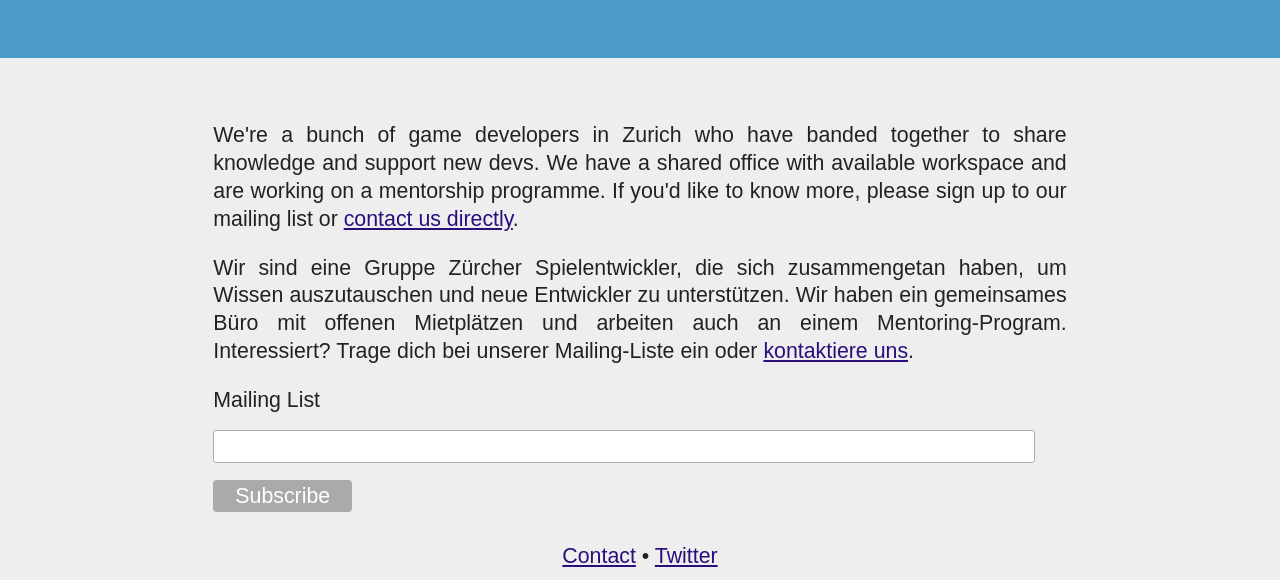
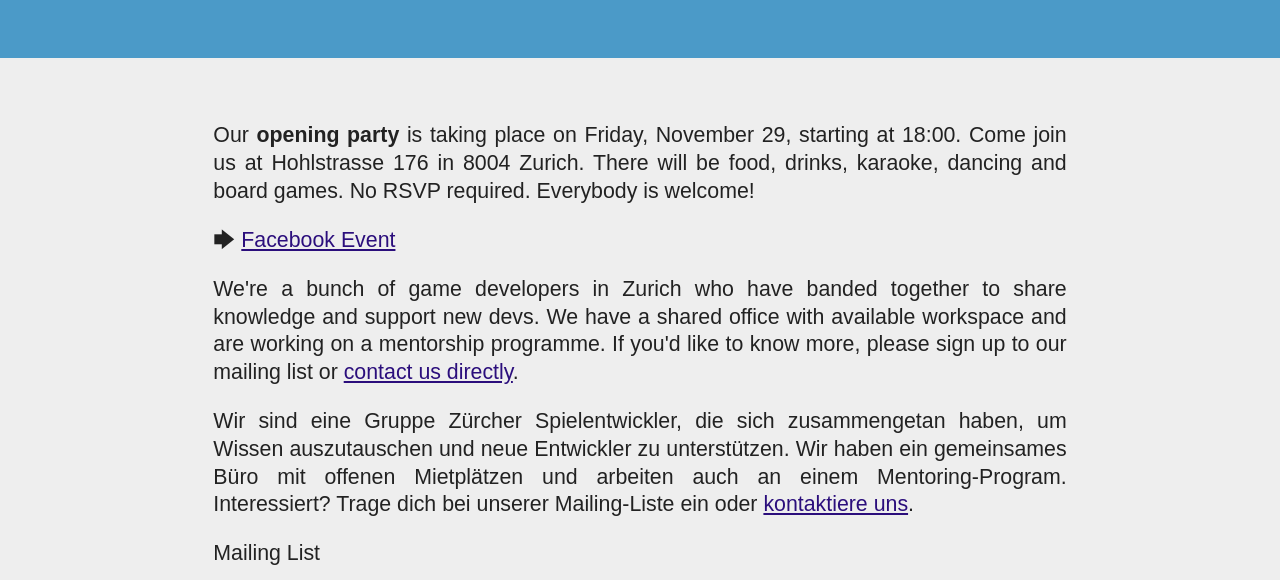
Before and after one commit to SwissGameHub/SwissGameHub, a plain HTML site: page htdocs/index.html in a window 1280 px wide. Shown: the part 172-752 px from the top of the page. Drawn offline with nearby package versions, Linux system fonts and the light colour scheme.

Commit message:
Party announcement.

```diff
--- a/htdocs/index.html
+++ b/htdocs/index.html
@@ -118,6 +118,10 @@
         </div>
 
         <div class="content">
+            <p style="text-align: justify;">Our <strong>opening party</strong> is taking place on Friday, November 29, starting at 18:00. Come join us at Hohlstrasse 176 in 8004 Zurich. There will be food, drinks, karaoke, dancing and board games. No RSVP required. Everybody is welcome!</p>
+
+            <p>🡆 <a href="https://www.facebook.com/events/750439792098790/">Facebook Event</a></p>
+
             <p style="text-align: justify;">We're a bunch of game developers in Zurich who have banded together to share knowledge and support new devs. We have a shared office with available workspace and are working on a mentorship programme. If you'd like to know more, please sign up to our mailing list or <a href="mailto:contact@swissgamehub.com">contact us directly</a>.</p>
 
             <p style="text-align: justify;">Wir sind eine Gruppe Zürcher Spielentwickler, die sich zusammengetan haben, um Wissen auszutauschen und neue Entwickler zu unterstützen. Wir haben ein gemeinsames Büro mit offenen Mietplätzen und arbeiten auch an einem Mentoring-Program. Interessiert? Trage dich bei unserer Mailing-Liste ein oder <a href="mailto:contact@swissgamehub.com">kontaktiere uns</a>.</p>
```
